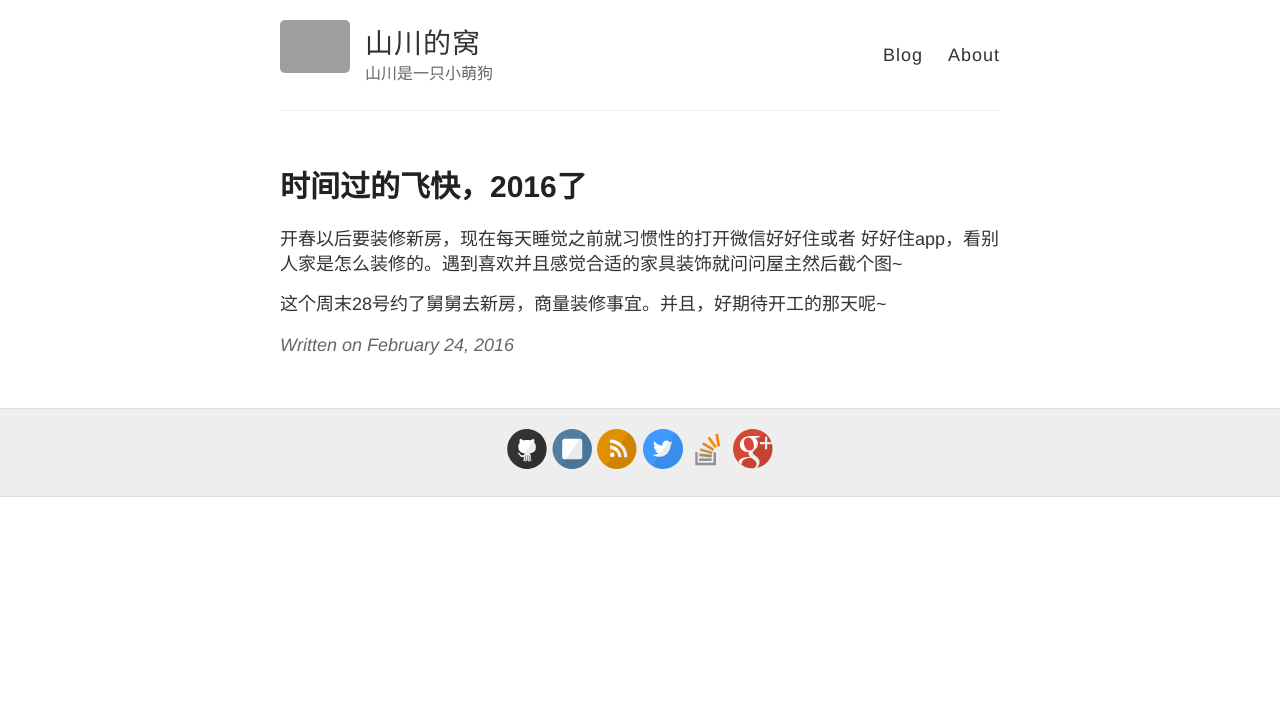
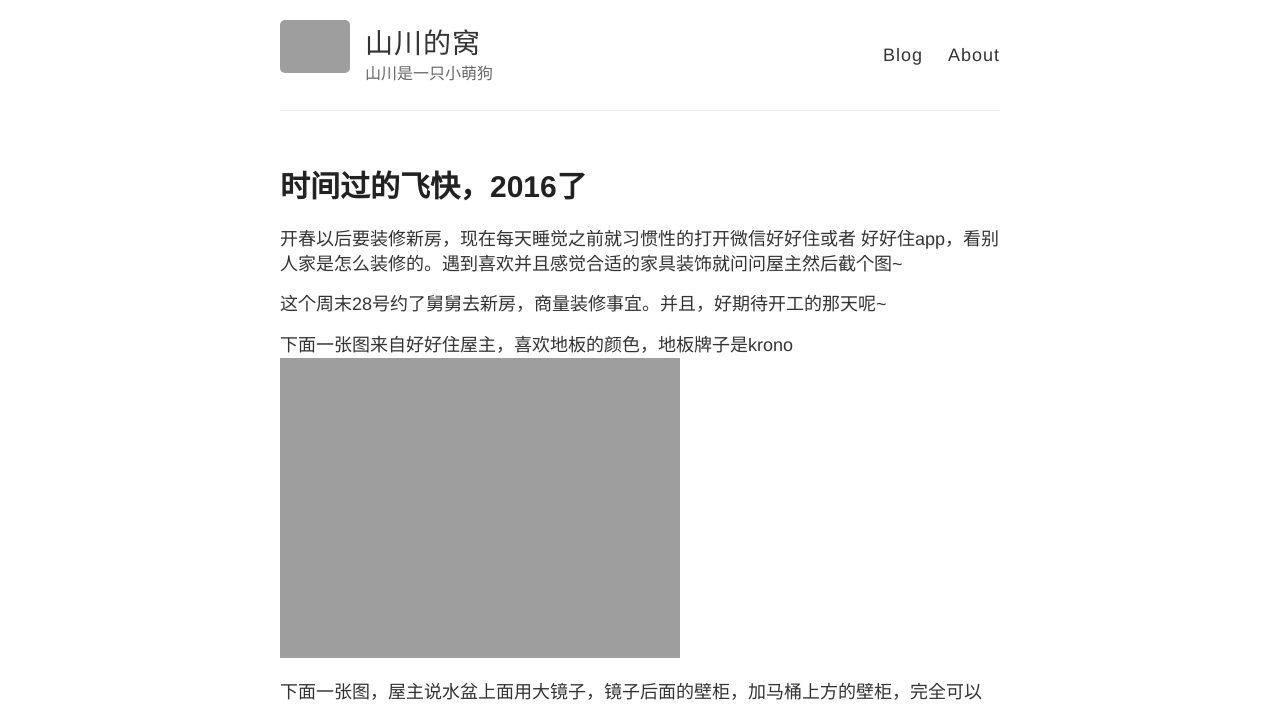
Before and after one commit to zhoulujue/zhoulujue.github.io, a Jekyll site: the page built from _posts/2016-2-24-Miao.md, in a window 1280 px wide. Shown: the top 705 px of the page. Built offline with Jekyll 4.4.1, drawn with Linux system fonts in a browser that asks for light colours; Markdown is read by kramdown in place of the engine named in the settings; some of the changed text lies outside the part shown; grey boxes are pictures that could not be loaded.

Commit message:
添加图片

```diff
--- a/_posts/2016-2-24-Miao.md
+++ b/_posts/2016-2-24-Miao.md
@@ -7,3 +7,13 @@
 开春以后要装修新房，现在每天睡觉之前就习惯性的打开微信好好住或者 好好住app，看别人家是怎么装修的。遇到喜欢并且感觉合适的家具装饰就问问屋主然后截个图~
 
 这个周末28号约了舅舅去新房，商量装修事宜。并且，好期待开工的那天呢~
+
+ 下面一张图来自好好住屋主，喜欢地板的颜色，地板牌子是krono![FullSizeRender(1)](/Users/wangtao/Downloads/FullSizeRender(1).jpg)
+
+
+
+
+
+下面一张图，屋主说水盆上面用大镜子，镜子后面的壁柜，加马桶上方的壁柜，完全可以hold住收纳。所以水盆底下就没有做浴室柜。
+
+ 我觉得大的镜子挺好，可以显得卫生间更明亮、宽敞。马桶也很好看![FullSizeRender](/Users/wangtao/Downloads/FullSizeRender.jpg)
```
